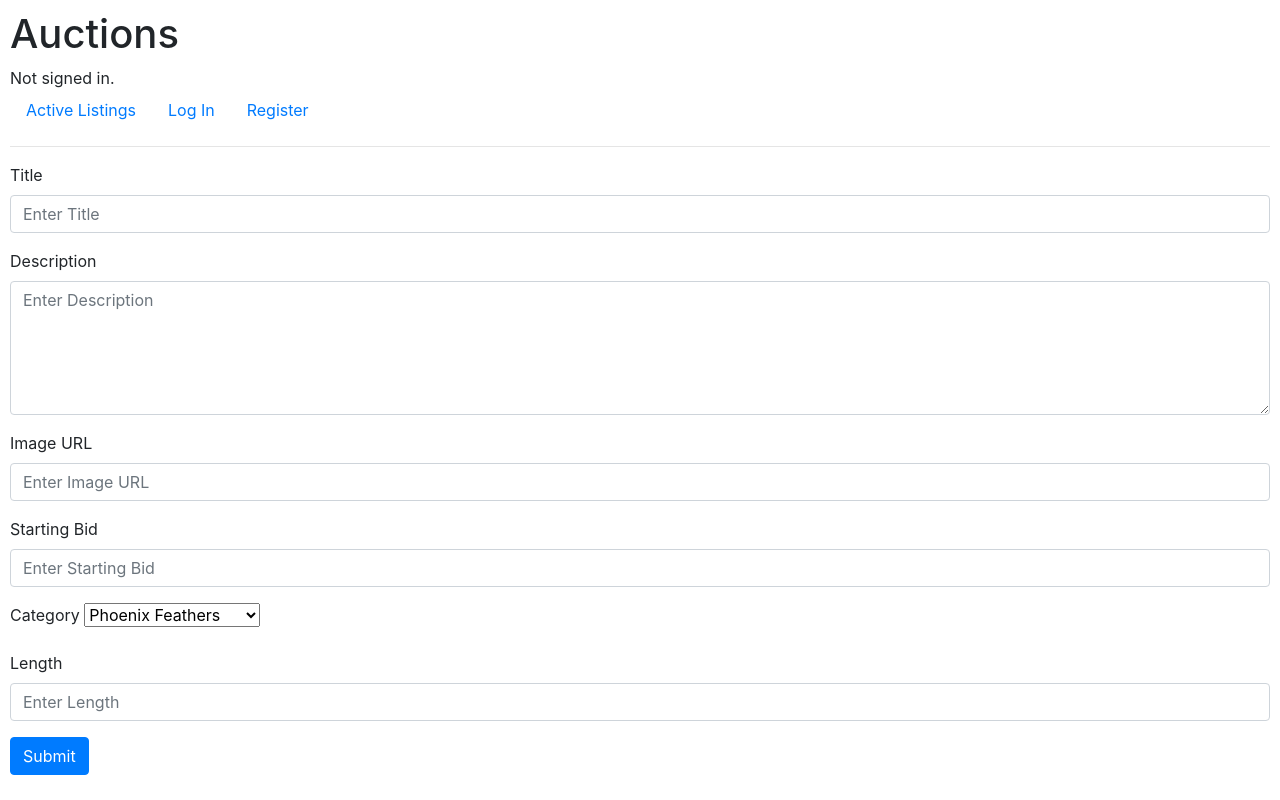
After one commit to slayeh17/Commerce, a Django app: page /create_listing in a window 1280 px wide. The commit adds this page. Run offline with Django 3.2, Linux system fonts and the light colour scheme; data comes from the database, SQL or seed files in the repository; some libraries are stand-ins or nearby versions.

Commit message:
spec: 2 & spec: 3

```diff
--- a/auctions/models.py
+++ b/auctions/models.py
@@ -14,7 +14,7 @@ class Category(models.Model):
 class Listing(models.Model):
     title = models.CharField(max_length=300)
     description = models.CharField(max_length=500)
-    starting_bid = models.FloatField(default=0.0)
+    bid = models.FloatField(default=0.0)
     img_url = models.CharField(max_length=1000)
     owner = models.ForeignKey(User, on_delete=models.CASCADE, related_name="user")
     is_available = models.BooleanField(default=True)
--- /dev/null
+++ b/auctions/templates/auctions/create_listing.html
@@ -0,0 +1,36 @@
+{% extends "auctions/layout.html" %}
+
+{% block body %}
+    <form action="{% url 'create' %}" method="post">
+        {% csrf_token %}
+        <div class="mb-3">
+            <label for="title" class="form-label">Title</label>
+            <input type="text" class="form-control" placeholder="Enter Title" name="title">
+          </div>
+          <div class="mb-3">
+            <label for="description" class="form-label">Description</label>
+            <textarea placeholder="Enter Description" name="description" type="description" class="form-control" rows="5"></textarea>
+          </div>
+          <div class="mb-3">
+            <label for="img_url" class="form-label">Image URL</label>
+            <input type="text" class="form-control" placeholder="Enter Image URL" name="img_url">
+          </div>
+          <div class="mb-3">
+            <label for="bid" class="form-label">Starting Bid</label>
+            <input placeholder="Enter Starting Bid" name="bid" type="number" step="0.01" min="0" class="form-control">
+          </div>
+          <div class="mb-3">
+            <label for="category" class="form-label">Category</label>
+            <select name="category" class="form-label">
+                {% for core in Category %}
+                <option name="cores" value="{{ core.category_core }}">{{ core.category_core }}</option>
+                {% endfor %}
+            </select>
+          </div>
+          <div class="mb-3">
+            <label for="length" class="form-label">Length</label>
+            <input placeholder="Enter Length" name="length" type="number" step="0.01" min="0" class="form-control">
+          </div>
+          <button type="submit" class="btn btn-primary">Submit</button>
+    </form>
+{% endblock %}
--- a/auctions/templates/auctions/layout.html
+++ b/auctions/templates/auctions/layout.html
@@ -24,6 +24,9 @@
                 <li class="nav-item">
                     <a class="nav-link" href="{% url 'logout' %}">Log Out</a>
                 </li>
+                <li class="nav-item">
+                    <a class = "nav-link" href="{% url 'create' %}">Create Listing</a>
+                </li>
             {% else %}
                 <li class="nav-item">
                     <a class="nav-link" href="{% url 'login' %}">Log In</a>
--- a/auctions/urls.py
+++ b/auctions/urls.py
@@ -6,5 +6,6 @@ urlpatterns = [
     path("", views.index, name="index"),
     path("login", views.login_view, name="login"),
     path("logout", views.logout_view, name="logout"),
-    path("register", views.register, name="register")
+    path("register", views.register, name="register"),
+    path("create_listing", views.create_listing, name="create")
 ]
--- a/auctions/views.py
+++ b/auctions/views.py
@@ -4,11 +4,13 @@ from django.http import HttpResponse, HttpResponseRedirect
 from django.shortcuts import render
 from django.urls import reverse
 
-from .models import User
+from .models import User, Category, Listing
 
 
 def index(request):
-    return render(request, "auctions/index.html")
+    return render(request, "auctions/index.html", {
+        "listings": Listing.objects.all()
+    })
 
 
 def login_view(request):
@@ -63,3 +65,34 @@ def register(request):
 
     elif request.method == "GET":
         return render(request, "auctions/register.html")
+
+
+def create_listing(request):
+    if request.method == "POST":
+        title = request.POST["title"]
+        description = request.POST["description"]
+        img_url = request.POST["img_url"]
+        bid = request.POST["bid"]
+        category = request.POST["category"]
+        length = request.POST["length"]
+        owner = request.user
+
+        cc = Category.objects.get(category_core=category)
+
+        new_listing = Listing(
+            title=title,
+            description=description,
+            img_url=img_url,
+            bid=bid,
+            category=cc,
+            length=length,
+            owner=owner,
+        )
+        new_listing.save()
+
+        return HttpResponseRedirect(reverse("index"))
+
+    elif request.method == "GET":
+        return render(request, "auctions/create_listing.html", {
+            "Category": Category.objects.all()
+        })
```
Also changed, not shown: auctions/templates/auctions/index.html (+10 -2 lines), auctions/migrations/0004_rename_starting_bid_listing_bid.py (added), db.sqlite3.
